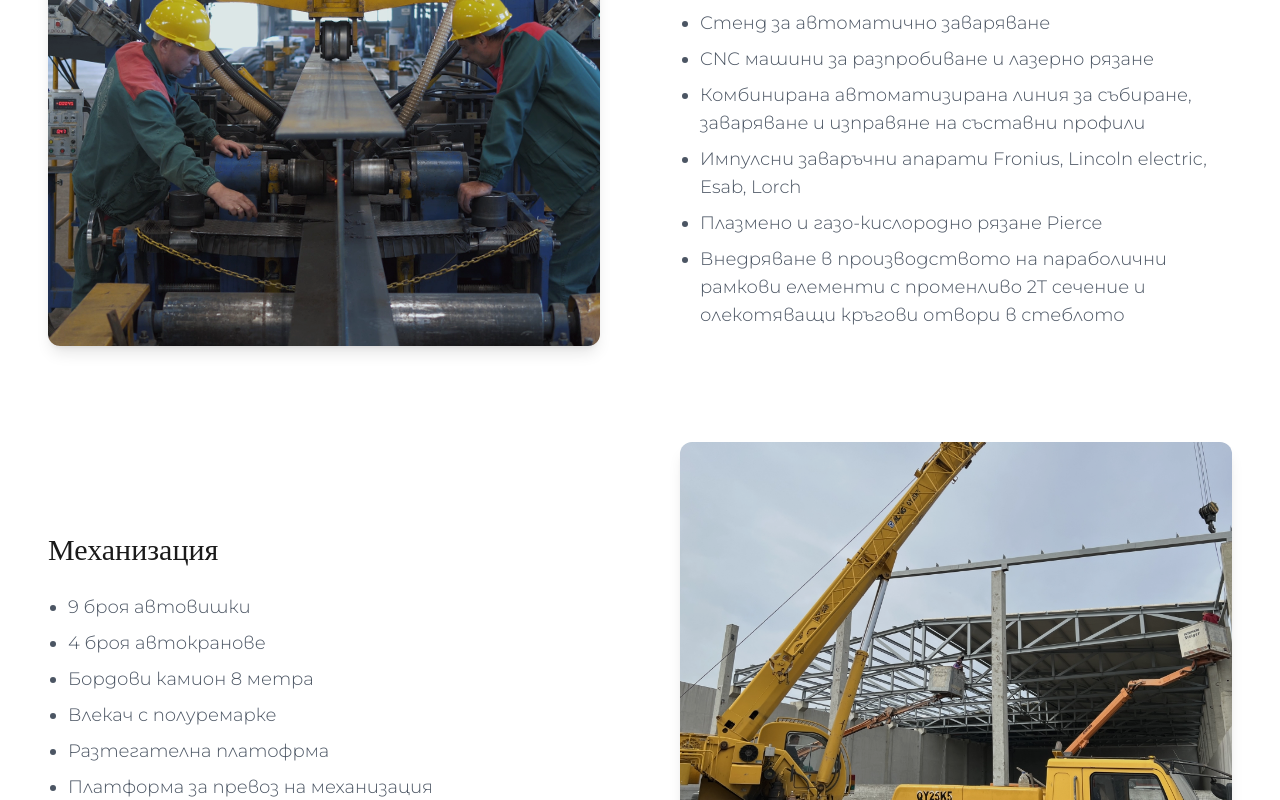
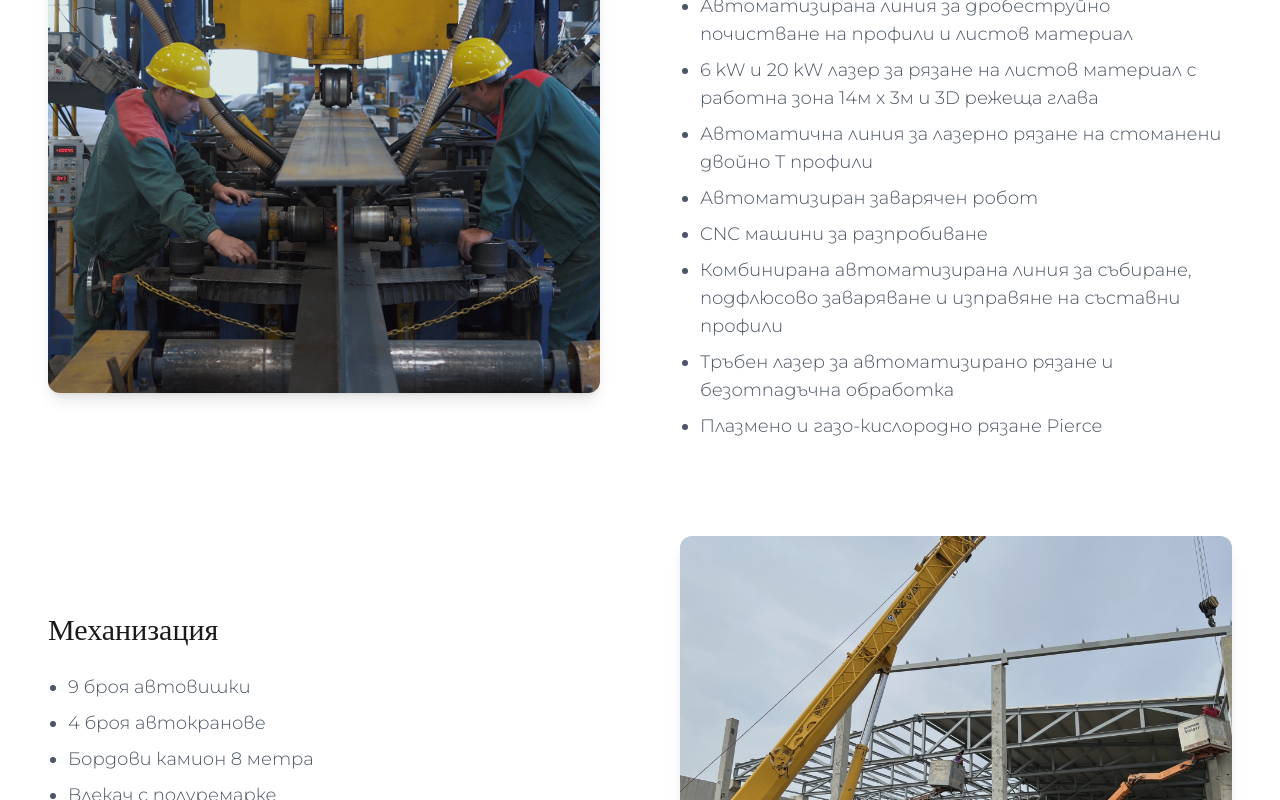
Before and after one commit to raykov16/raykov16.github.io, a React (Vite) app: page / in a window 1280 px wide. Shown: the part 1180-1980 px from the top of the page. Built offline with nearby package versions, Linux system fonts and the light colour scheme.

Commit message:
add new text and translations

```diff
--- a/components/Certificates.tsx
+++ b/components/Certificates.tsx
@@ -15,12 +15,10 @@ interface EuroProgram {
   description: string;
 }
 
-const certificateCodes = ["ISO 3834-2", "ISO 14001-BG", "ISO 1090-2", "ISO 45001-BG", "ISO 9001"];
+const certificateCodes = ["ISO 3834-2", "ISO 1090-2", "ISO 9001"];
 const certificateImages = [
   "../images/3834-2CERT.png",
-  "../images/14001CERT.png",
   "../images/1090-2CERT.png",
-  "../images/45001CERT.png",
   "../images/9001CERT.png",
 ];
 
--- a/translations.ts
+++ b/translations.ts
@@ -90,12 +90,14 @@ export const translations: Record<Language, Translations> = {
         {
           title: 'Производство с качество и професионализъм',
           description: [
-            'Стенд за автоматично заваряване',
-            'CNC машини за разпробиване и лазерно рязане',
-            'Комбинирана автоматизирана линия за събиране, заваряване  и изправяне на съставни профили',
-            'Импулсни заваръчни апарати Fronius, Lincoln electric, Esab, Lorch',
+            'Автоматизирана линия за дробеструйно почистване на профили и листов материал',
+            '6 kW и 20 kW лазер за рязане на листов материал с работна зона 14м х 3м и 3D режеща глава',
+            'Автоматична линия за лазерно рязане на стоманени двойно Т профили',
+            'Автоматизиран заварячен робот',
+            'CNC машини за разпробиване',
+            'Комбинирана автоматизирана линия за събиране, подфлюсово заваряване  и изправяне на съставни профили',
+            'Тръбен лазер за автоматизирано рязане и безотпадъчна обработка',
             'Плазмено и газо-кислородно рязане Pierce',
-            'Внедряване в производството на параболични рамкови елементи с променливо 2Т сечение и олекотяващи кръгови отвори в стеблото',
           ],
         },
         {
@@ -105,7 +107,7 @@ export const translations: Record<Language, Translations> = {
             '4 броя автокранове',
             'Бордови камион 8 метра',
             'Влекач с полуремарке',
-            'Разтегателна платофрма',
+            'Разтегателна платофрма 21м за извънгабаритен транспорт',
             'Платформа за превоз на механизация',
           ],
         },
@@ -216,12 +218,14 @@ export const translations: Record<Language, Translations> = {
         {
           title: 'Production with Quality and Professionalism',
           description: [
-            'Automatic welding stand',
-            'CNC machines for drilling and laser cutting',
+            'Automated line for shot blasting of profiles and sheet material',
+            '6 kW and 20 kW laser for cutting sheet material with a 14m x 3m working area and 3D cutting head',
+            'Automatic line for laser cutting of steel double T profiles',
+            'Automated welding robot',
+            'CNC drilling machines',
             'Combined automated line for assembly, welding, and straightening of composite profiles',
-            'Pulse welding machines Fronius, Lincoln Electric, Esab, Lorch',
+            'Tube laser for automated cutting and waste-free processing',
             'Plasma and oxy-fuel cutting Pierce',
-            'Implementation of parabolic frame elements with variable 2T cross-section and lightening circular holes in the web',
           ],
         },
         {
@@ -231,7 +235,7 @@ export const translations: Record<Language, Translations> = {
             '4 mobile cranes',
             '8-meter flatbed truck',
             'Tractor with semi-trailer',
-            'Extendable platform',
+            'Extendable platform 21m for oversized transport',
             'Platform for transporting machinery',
           ],
         },
```
Also changed, not shown: images/25_metalstroy.jpg (added).
